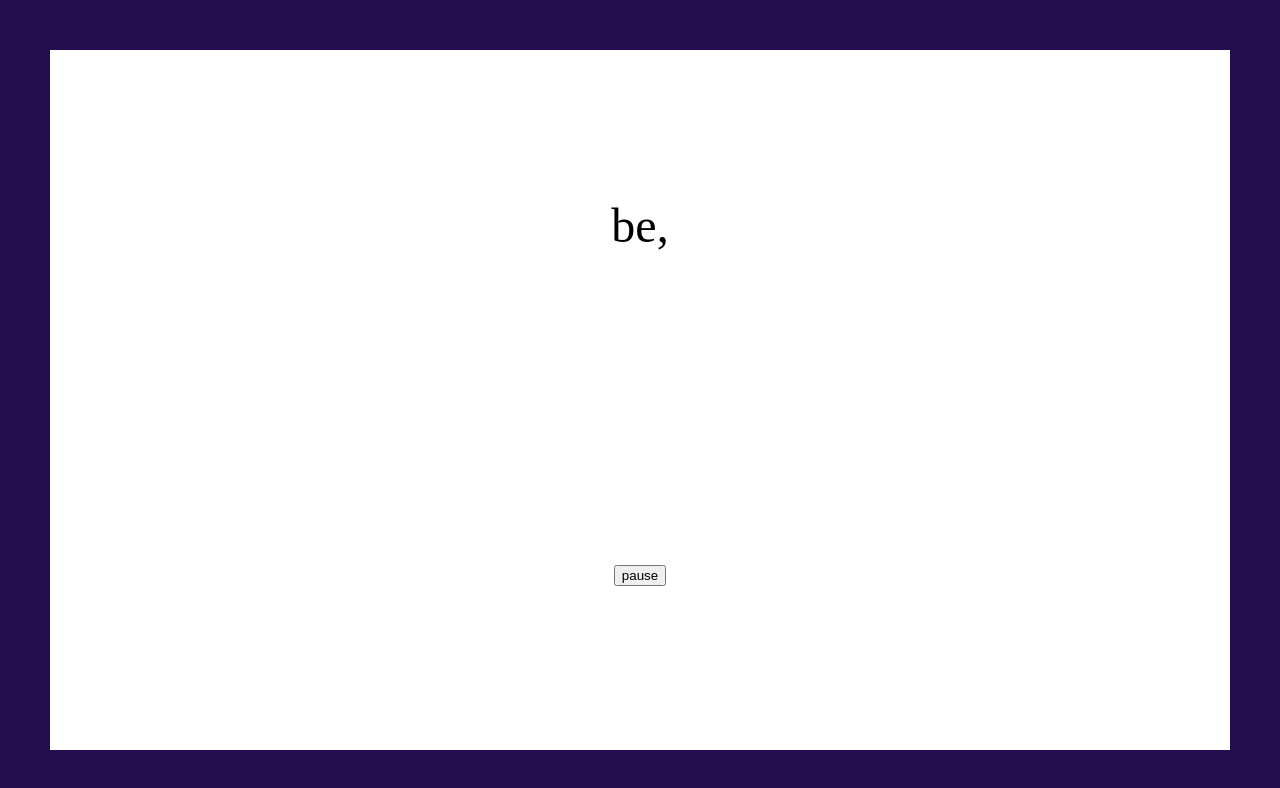
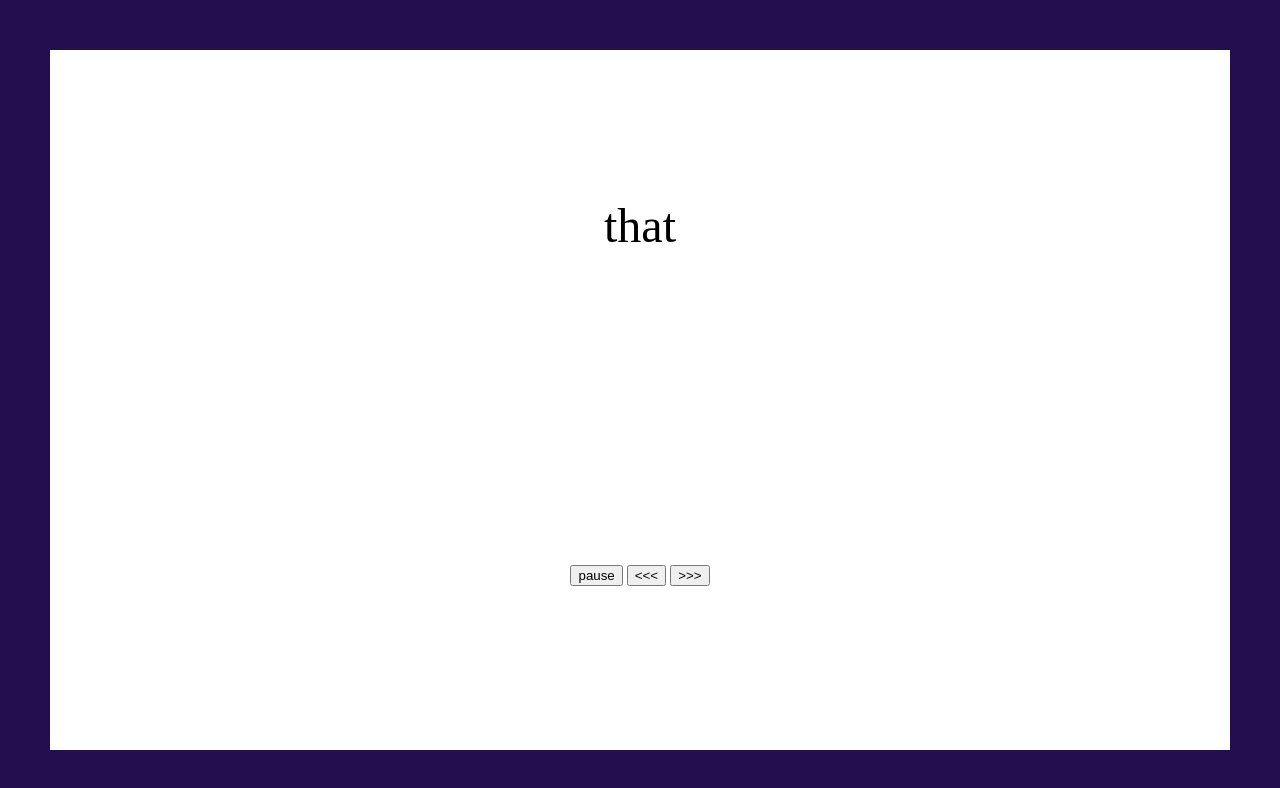
Before and after one commit to zkc/flow-word, a website: page index.html in a window 1280 px wide. Both pictures are taken after a click on the button "Flow". Drawn offline with Linux system fonts and the light colour scheme.

Commit message:
Refactor to object literal, expand controls

```diff
--- a/index.html
+++ b/index.html
@@ -47,7 +47,14 @@
     </textarea>
 
     <div id="word-display"></div>
-    <button id="pause">pause</button>
+    <div id="controls">
+
+        <button id="pause-button">pause</button>
+        <button id="slowdown"><<<</button>
+        <button id="speedup">>>></button>
+
+
+    </div>
 
     <button id="run">Flow</button>
 
--- a/soil.js
+++ b/soil.js
@@ -3,9 +3,11 @@ const main = document.getElementById('main')
 const input = document.getElementById('input')
 const run = document.getElementById('run')
 const word_display = document.getElementById('word-display')
-const pause = document.getElementById('pause')
+const pause_button = document.getElementById('pause-button')
+const controls = document.getElementById('controls')
+
 main.removeChild(word_display)
-main.removeChild(pause)
+main.removeChild(controls)
 
 
 input.value = `
@@ -45,52 +47,39 @@ And lose the name of action.
 
 `
 
-
-class Reader {
-  constructor(word_display) {
-    this.state = {
-      pause: false,
-      word_index: 0,
-      rate: 500,
-      input_split: null,
-      timeout_id: null,
+const reader = {
+  paused: false,
+  word_index: 0,
+  rate: 400,
+  input_split: null,
+  timeout_id: null,
+  start(word_display, input_split) {
+    this.input_split = input_split
+    this.word_display = word_display
+    this._changeWordAndGo()
+  },
+  _changeWordAndGo() {
+    this.word_display.innerText = this.input_split[this.word_index]
+    this.word_index++
+    if(this.word_index < this.input_split.length) {
+      this.timeout_id = setTimeout(() => this._changeWordAndGo(), this.rate)
     }
-    this.word_display = word_display
-  }
-
-  start(input_split) {
-    this.state.input_split = input_split
-    this.changeWordAndGo()
-  }
-
-  changeWordAndGo() {
-    const { word_display, state: { input_split, rate, timeout_id, word_index }} = this
-    word_display.innerText = input_split[word_index]
-    this.state.word_index++
-    if (word_index < input_split.length) {
-      this.state.timeout_id = setTimeout(() => {
-          this.changeWordAndGo()
-      }, rate)
-    }
-  }
-
+  },
   pause() {
-    if (this.state.pause) {
+    if (this.paused) {
       setTimeout(() => {
-        this.changeWordAndGo()
-      }, this.state.rate)
-      this.state.pause = false
+        this._changeWordAndGo()
+      }, this.rate)
+      this.paused = false
     } else {
-      clearTimeout(this.state.timeout_id)
-      this.state.pause = true
+      clearTimeout(this.timeout_id)
+      this.paused = true
     }
   }
 }
 
 
-const reader = new Reader(word_display)
-
-pause.onclick = function(e) {
+pause_button.onclick = function(e) {
   reader.pause()
 }
 
@@ -99,9 +88,9 @@ run.onclick = function(e) {
   main.removeChild(run)
 
   main.appendChild(word_display)
-  main.appendChild(pause)
+  main.appendChild(controls)
 
-  const input_split = input.value.split(' ')
+  const input_split = input.value.split(/[\n\s]/)
 
-  reader.start(input_split)
+  reader.start(word_display, input_split)
 }
```
